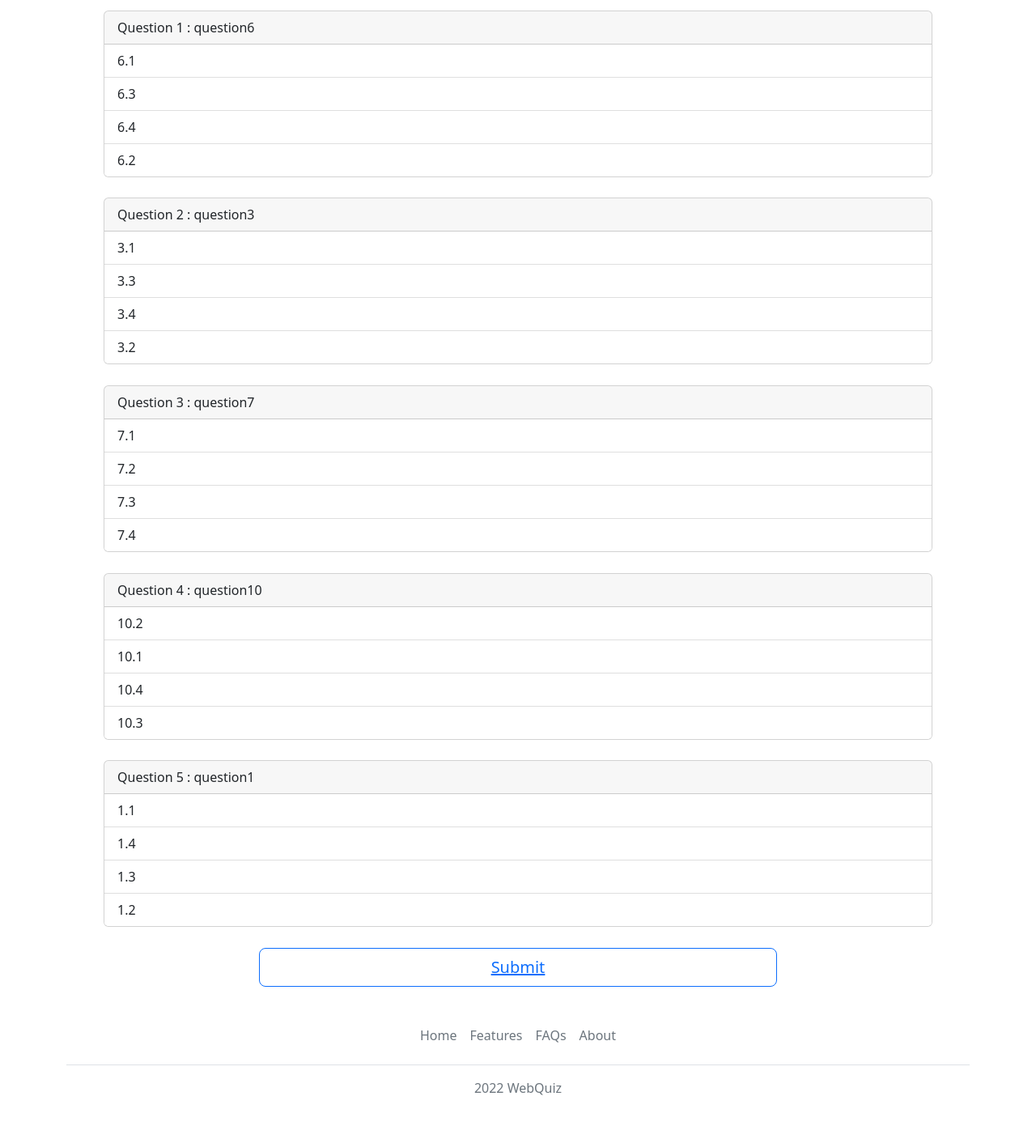
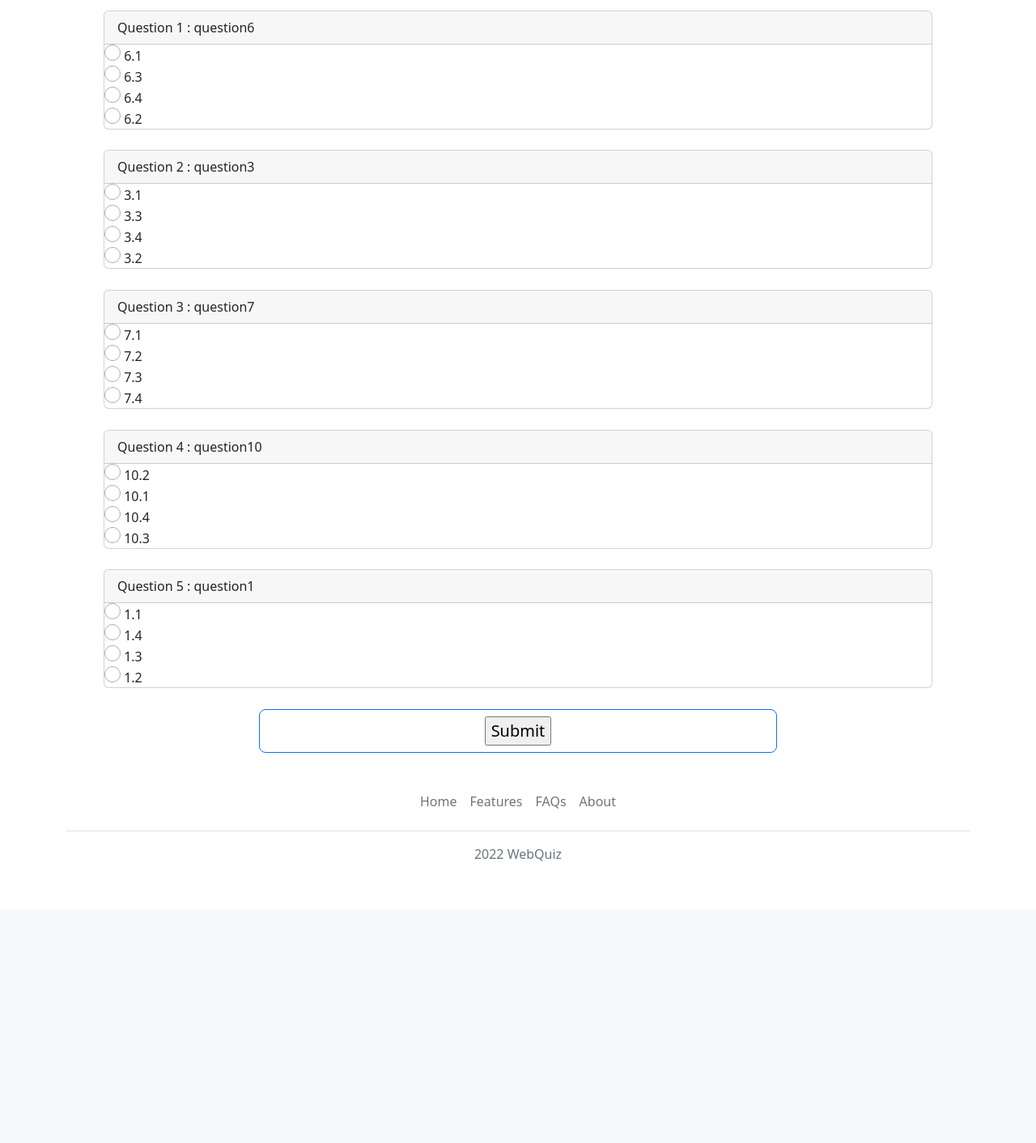
Before and after one commit to HYuuuu-165/web-quiz, a Flask app: page /home in a window 1280 px wide. Shown: the part 56-1468 px from the top of the page at 81% size. After the commit the page ends 1120 px from the top, so only its background shows below. Run offline with Flask 2, Linux system fonts and the light colour scheme; data comes from the database, SQL or seed files in the repository; both versions use the stored data as it was after the commit.

Commit message:
send choice back?

```diff
--- a/main.py
+++ b/main.py
@@ -1,4 +1,4 @@
-from flask import Flask, redirect, url_for, render_template, g
+from flask import Flask, redirect, url_for, render_template, g, request
 import configparser
 import logging
 from logging.handlers import RotatingFileHandler
@@ -147,14 +147,39 @@ def home():
 
 
 @app.route('/home/<e>/<x>', methods=['POST', 'GET'])
-def judge(e, x):
+def select(e, x):
     print(x)
+
+
+# submit quiz
+@app.route('/submitquiz', methods=['POST', 'GET'])
+def submit():
+    correct = 0
+
+    #大致想法
+    # for q in quizes
+    # q id from data = q id from home.html
+    # user choice = request.form[q_id]
+    # correct option = answer text in quiz data
+    #
+    #if user choice ==corect option:
+    # correct = correct + 1
+    # correct = int(correct)
+
+    return correct
+
+
+# score page
+@app.route('/score')
+def score():
+    return render_template('score.html')
+    # print correct
 
 
 # error page
 @app.errorhandler(404)
 def page_not_find(error):
-    return 'Opps, page you requested is not exsit yet', 404
+    return 'Opps, page you requested is not exsit yet, please return to previous page.', 404
 
 
 # run
--- a/templates/home.html
+++ b/templates/home.html
@@ -1,53 +1,59 @@
 {% extends 'base.html' %}
+{% block title %} Quiz {% endblock %}
+{% block head %}
 
-{% block head %}
 {% endblock %}
 
 {% block content %}
     <!-- hover change color -->
     <style>
-        .list-group-item:hover {
-                cursor:pointer;
-                color:white;
-                background-color:green;
-                }
+        input[type='radio'] {
+            width: 20px;
+            height: 20px;
+            border: 2px solid grey;
+            border-radius: 50%;
+            outline: none;
+            opacity: 0.6;
+        }
+
+        input[type='radio']:hover {
+            box-shadow: 5px 5px 5px 5px green;
+            border-radius: 50%;
+            opacity: 1;
+        }
     </style>
+    <script>
+
+    </script>
     <!-- make question container -->
     {% for i in quizs %}
         <div id = 'quiz-boxes' class="card" style="width: auto; margin-left: 10%; margin-right: 10%; margin-top: 1%; margin-bottom: 2%">
             <div id="{{i[1]}}" class="card-header" >
-                Question {{quizs.index(i)+1}} : {{i[1]}}
+                Question {{quizs.index(i) + 1 }} : {{i[1]}}
             </div>
-            <ul class="list-group list-group-flush">
+            <form action="/submitquiz", method="POST">
                 {% for e in options if e[0] == i[0] %}
                     {% for x in e if e.index(x) != 0 %}
-                            <li id="{{x}}" class="list-group-item" onclick = "judge({{e[0]}}, '{{x}}' )"> {{x}} </li>
+                        <label>
+                            <input type="radio" class="choice" name="option" value="{{x}}">
+                        </label> {{x}} <br>
                     {% endfor %}
                 {% endfor %}
-            </ul>
+            </form>
         </div>
     {% endfor %}
 
-    <!-- submit -->
+    <!-- submit button-->
     <div class="d-grid gap-2 col-6 mx-auto">
         <button class="w-100 btn btn-lg btn-outline-primary" type="submit">
-            <a href="/score" style="color:inherit"> Submit </a>
+            <input type="submit" name="submitform" value="Submit">
+            <!-- send user choice to server and jump to score.html? -->
         </button>
     </div>
+
 <script>
-    //single choice
-    function select(){
 
-    }
-    //interact click choose true wrong
-    function judge(quiz_index,choice){
-        if(flags.selected === false){
-            li = document.getElementById(choice);
-            li.style.backgroundColor = 'lightblue';
-            flags.selected === true;
-        }
-        console.log(li);
-    }
+
 </script>
 
 {% endblock %}
```
Also changed, not shown: templates/score.html (+6 -1 lines), var/quiz.db, 1 other file.
